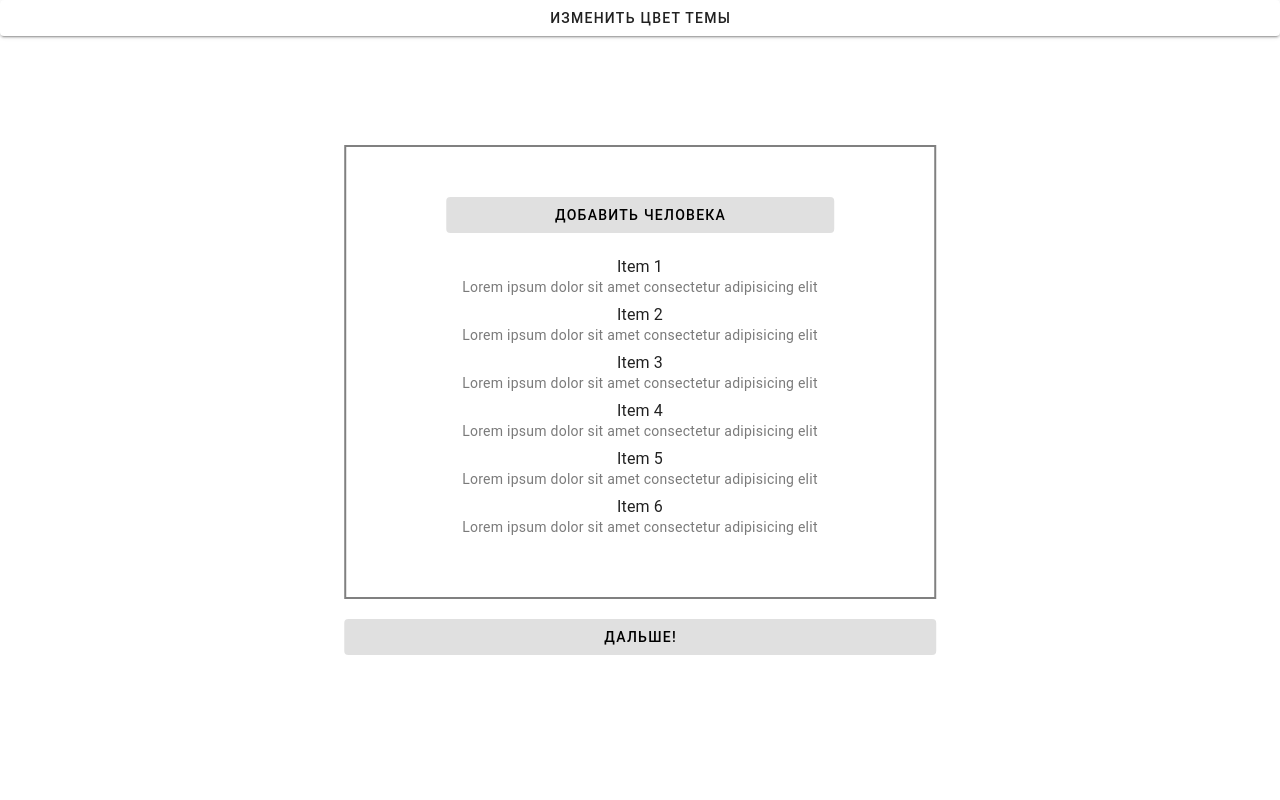
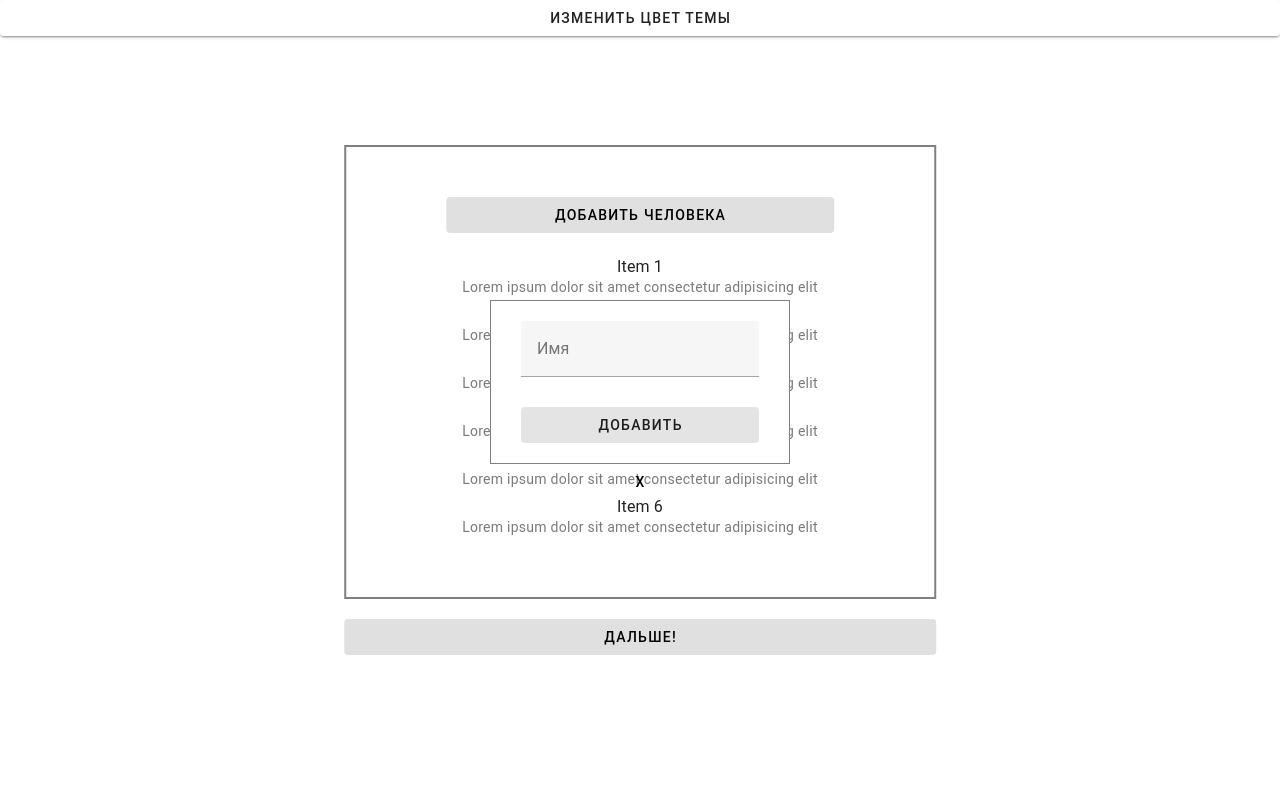
Before and after one commit to TatianaChF/-JS-Vue-, a Vue app: page /persons in a window 1280 px wide. Both pictures are taken after a click on the button "ДОБАВИТЬ ЧЕЛОВЕКА". Shown: the top 800 px of the page. Built offline with nearby package versions, Linux system fonts and the light colour scheme.

Commit message:
adding a form close button, adding a common container and getting props

```diff
--- a/src/components/FormPerson.vue
+++ b/src/components/FormPerson.vue
@@ -1,4 +1,5 @@
 <template>
+    <div class="container">
         <v-sheet class="mx-auto" width="300">
             <v-form class="form" @submit.prevent>
                 <v-text-field
@@ -9,11 +10,22 @@
                 <v-btn class="mt-2" type="submit" variant="tonal" block>Добавить</v-btn>
             </v-form>
         </v-sheet>
+        <v-btn variant="text" @click="$emit('changeOpen')">x</v-btn>
+    </div>
 </template>
+
+<script setup>
+    const props = defineProps(['open']);
+</script>
 
 <style lang="scss" scoped>
     .form {
         padding: 20px 30px;
         border: 1px solid grey;
     }
+
+    .container {
+        display: flex;
+        flex-direction: row;
+    }
 </style>
```
Lines whose indentation alone changed are shown as unchanged.
